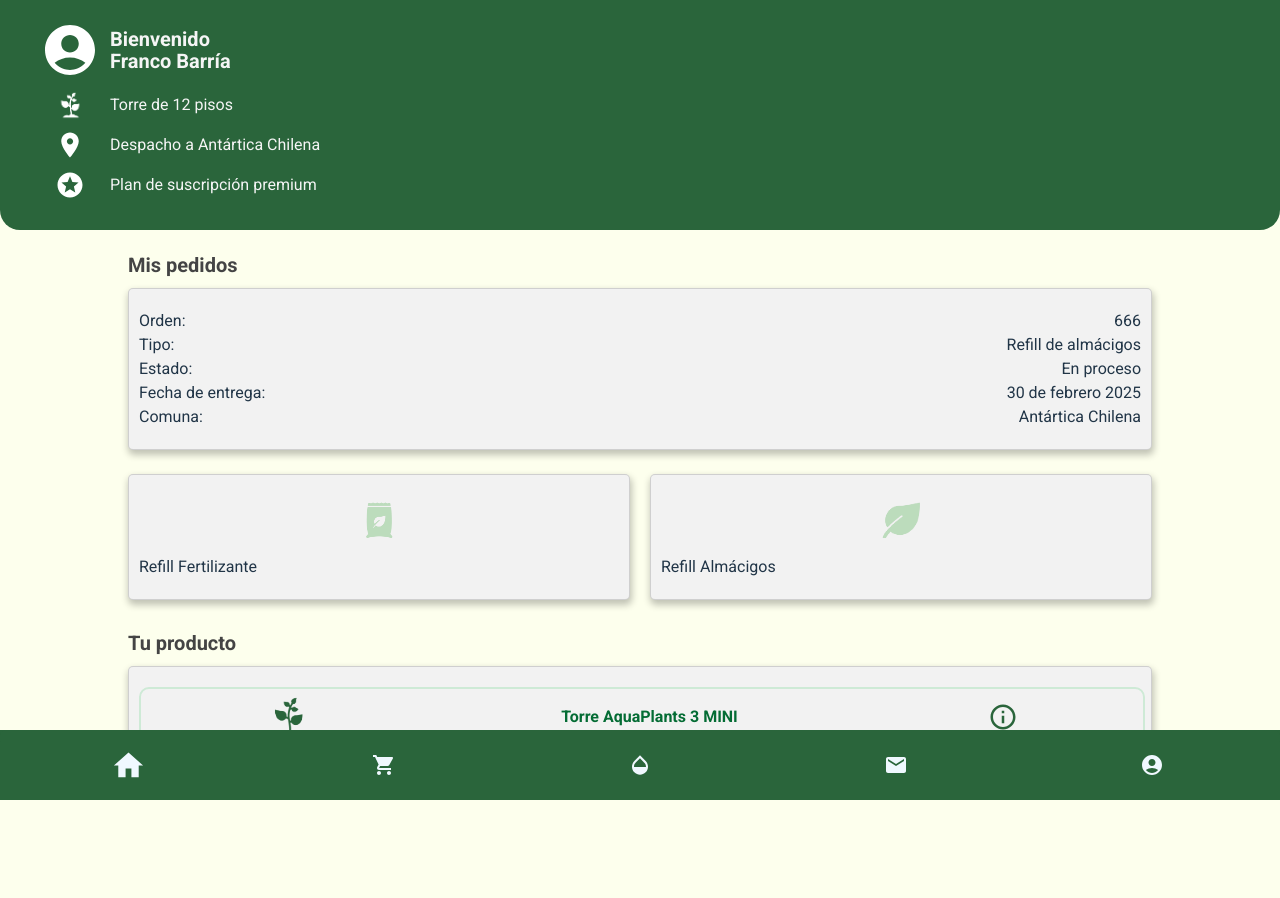
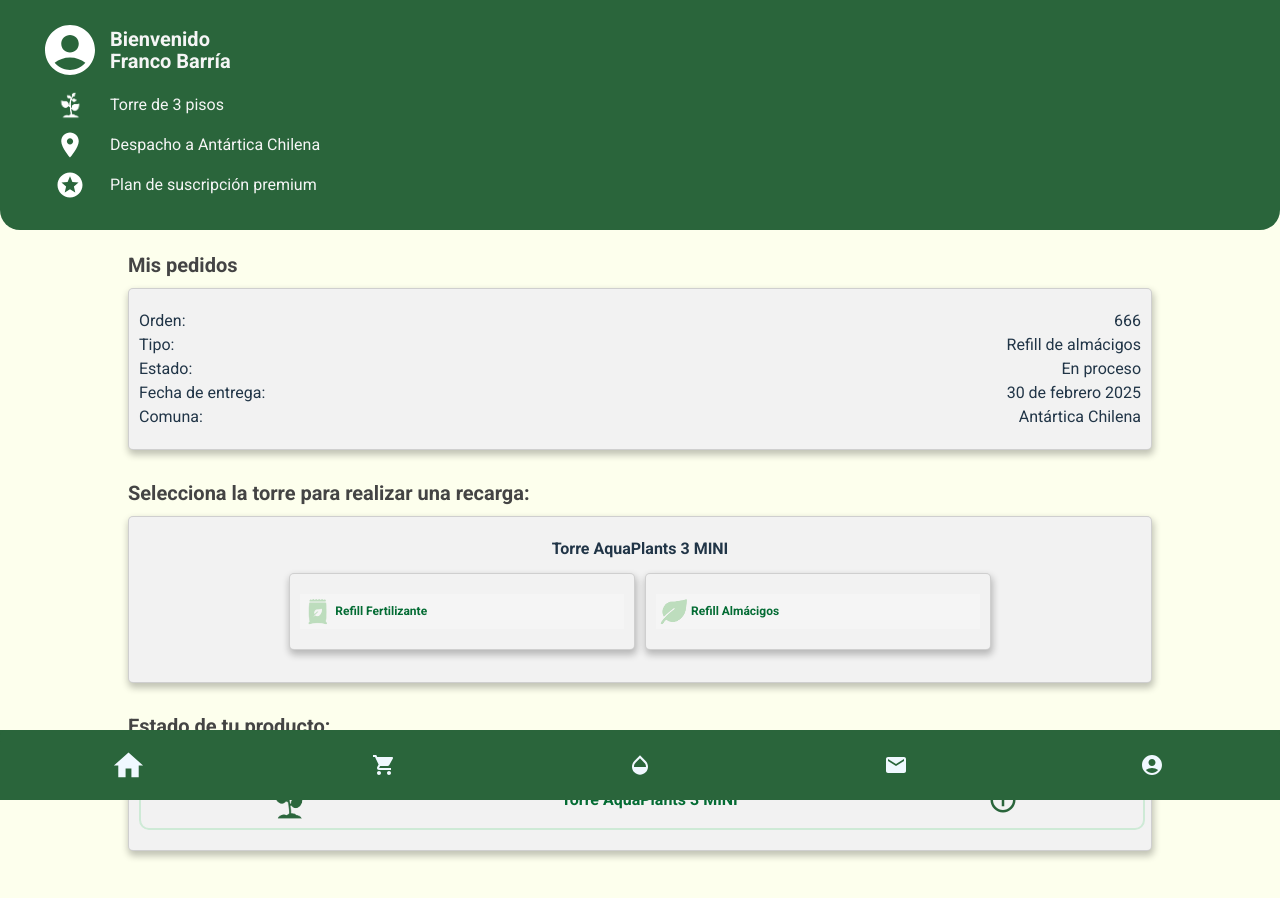
Before and after one commit to francho96/AquaplantsProject, a React (Vite) app: page /in in a window 1280 px wide. Shown: the top 898 px of the page. Before the commit the page ends 858 px from the top, so only its background shows below. Built offline with nearby package versions, Linux system fonts and the light colour scheme.

Commit message:
edicion home

```diff
--- a/src/routes/home/Home.tsx
+++ b/src/routes/home/Home.tsx
@@ -22,7 +22,7 @@ export default function App() {
         </div>
         <div style={{ display: "flex", gap: "10px", alignItems: "center" }}>
           <img src={raiz} width="30px" style={{ margin: "0 15px 0 15px" }} />
-          <div style={{ color: "#f5f5f5" }}>Torre de 12 pisos</div>
+          <div style={{ color: "#f5f5f5" }}>Torre de 3 pisos</div>
         </div>
         <div style={{ display: "flex", gap: "10px", alignItems: "center" }}>
           <LocationOnIcon style={{ fontSize: "30px", color: "#ffffff", width: "60px" }} />
@@ -78,17 +78,31 @@ export default function App() {
             </div>
           </div>
         </Card>
-        <div style={{ width: "100%", display: "flex", gap: "20px" }}>
+        <h2 style={{ color: "#444444", alignSelf: "flex-start", marginTop: "20px" }}>Selecciona la torre para realizar una recarga:</h2>
           <Card>
-            <img src={fertilizante} width="50px" style={{ margin: "auto", marginBottom: "10px", filter: "opacity(0.5) drop-shadow(0 0 0 green)" }} />
-            Refill Fertilizante
+            <h4 style={{ marginTop: "0", marginBottom: "0", textAlign: "center" }}>Torre AquaPlants 3 MINI</h4>
+            <div style={{ width: "100%", display: "flex", justifyContent: "center", textAlign: "center" }}>
+              <div style={{ width: "70%", display: "flex", gap: "10px", justifyContent: "center" }}>
+                <Card>
+                  <Link to="/in/refill/fertilizante" >
+                    <div style={{ display: "flex", alignItems: "center", padding: "0px", backgroundColor: "#f5f5f5" }}>
+                      <img src={fertilizante} width="35px" style={{ marginLeft: "0", filter: "opacity(0.5) drop-shadow(0 0 0 green)" }} />
+                      <div style={{ fontSize: "75%", fontWeight: "bold" }}>Refill Fertilizante</div>
+                    </div>
+                  </Link>
+                </Card>
+                <Card>
+                  <Link to="/in/refill/almacigo" >
+                    <div style={{ display: "flex", alignItems: "center", padding: "0px", backgroundColor: "#f5f5f5" }}>
+                      <img src={hoja} width="35px" style={{ marginLeft: "0", filter: "opacity(0.5) drop-shadow(0 0 0 green)" }} />
+                      <div style={{ fontSize: "75%", fontWeight: "bold" }}>Refill Almácigos</div>
+                    </div>
+                  </Link>
+                </Card>
+              </div>
+            </div>
           </Card>
-          <Card>
-            <img src={hoja} width="50px" style={{ margin: "auto", marginBottom: "10px", filter: "opacity(0.5) drop-shadow(0 0 0 green)" }} />
-            Refill Almácigos
-          </Card>
-        </div>
-        <h2 style={{ color: "#444444", alignSelf: "flex-start", marginTop: "20px" }}>Tu producto</h2>
+        <h2 style={{ color: "#444444", alignSelf: "flex-start", marginTop: "20px" }}>Estado de tu producto:</h2>
         <Card>
           <Link to="/in/user/product">
             <div style={{ width: "100%", display: "flex", justifyContent: "space-around", marginBottom: "2.5%", margin: "0", border: "2px solid #CEEAD6", borderRadius: "10px", alignSelf: "center" }}>
@@ -104,6 +118,7 @@ export default function App() {
             </div>
           </Link>
         </Card>
+
       </div>
     </div>
   );
```
